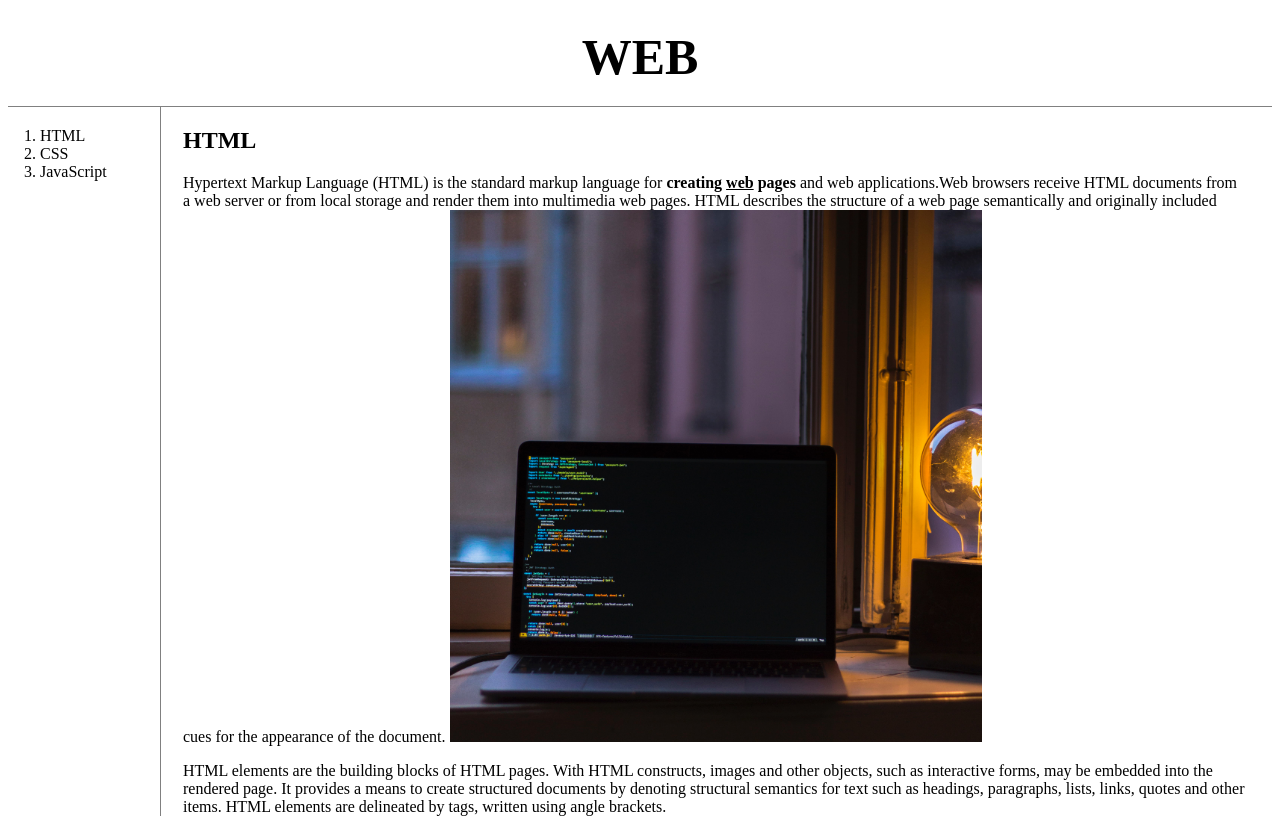
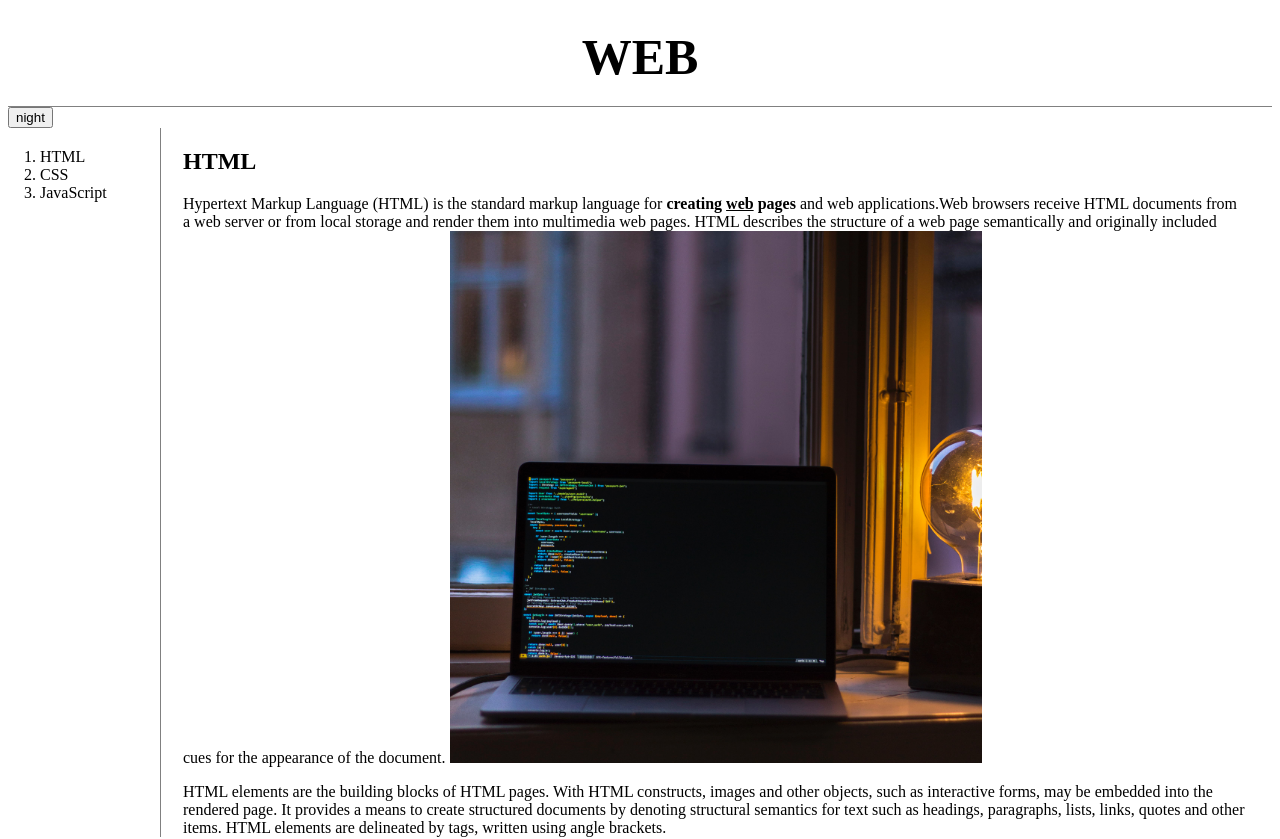
Before and after one commit to luckychdl/web1, a plain HTML site: page 1.html in a window 1280 px wide. Shown: the top 839 px of the page. Drawn offline with nearby package versions, Linux system fonts and the light colour scheme.

Commit message:
Update 1.html

```diff
--- a/1.html
+++ b/1.html
@@ -4,7 +4,41 @@
     <title>WEB1 - HTML</title>
     <meta charset="utf-8">
     <link rel="stylesheet" href="style.css">
+</head><!doctype html>
+<html>
+<head>
+    <title>WEB1 - HTML</title>
+    <meta charset="utf-8">
+    <link rel="stylesheet" href="style.css">
+    <script src="https://ajax.googleapis.com/ajax/libs/jquery/3.6.0/jquery.min.js"></script>
+    <script src="colors.js"></script>
 </head>
+
+<body>
+<h1><a href="index.html">WEB</a></h1>
+<input id="night_day" type="button" value="night" onclick="nightDayHandler(this);">
+<div id="grid">
+    <ol>
+        <li><a href="1.html">HTML</a></li>
+        <li><a href="2.html">CSS</a></li>
+        <li><a href="3.html">JavaScript</a></li>
+    </ol>
+    <div id="article">
+        <h2>HTML</h2>
+        Hypertext Markup Language (HTML) is the standard markup language for <strong>creating <u>web</u> pages</strong>
+        and web applications.Web browsers receive HTML documents from a web server or from local storage and render them
+        into multimedia web pages. HTML describes the structure of a web page semantically and originally included cues
+        for the appearance of the document.
+        <img src="coding.jpg" width="50%">
+        <p></p>HTML elements are the building blocks of HTML pages. With HTML constructs, images and other objects, such
+        as interactive forms, may be embedded into the rendered page. It provides a means to create structured documents
+        by denoting structural semantics for text such as headings, paragraphs, lists, links, quotes and other items.
+        HTML
+        elements are delineated by tags, written using angle brackets.
+    </div>
+</div>
+</body>
+</html>
 
 <body>
 <h1><a href="index.html">WEB</a></h1>
```
